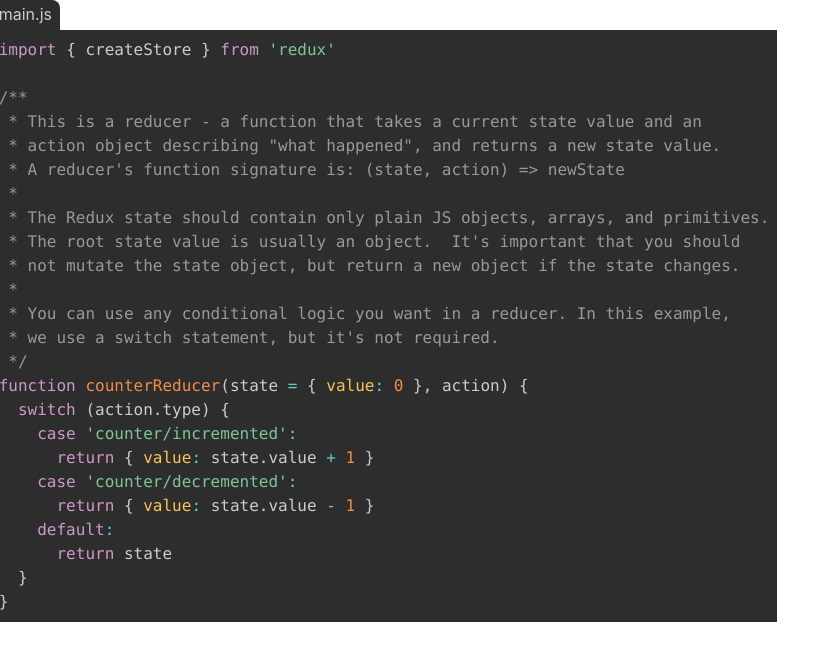
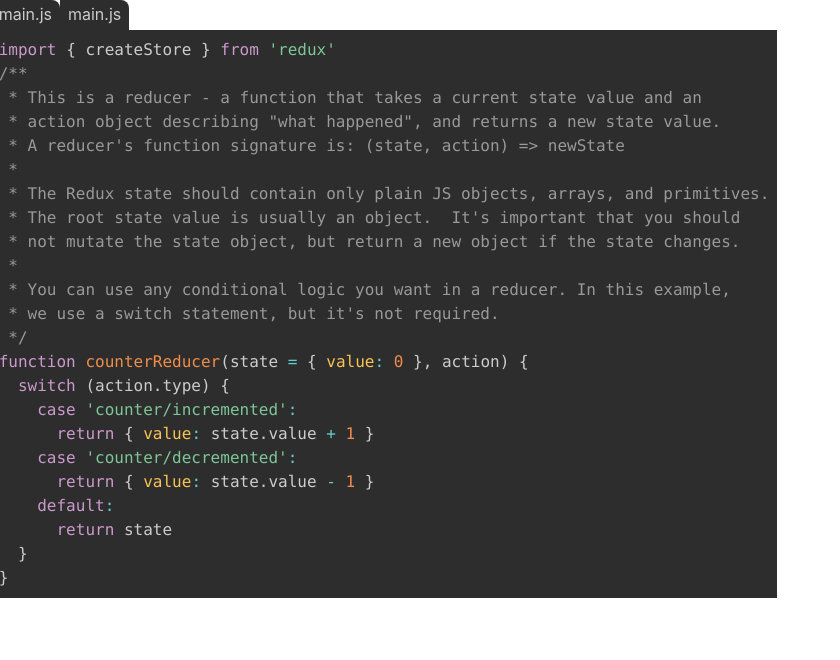
Before and after one commit to richardimaoka/react-component-factory, a React (Create React App) app: page / in a window 1280 px wide. Shown: the top 660 px of the page, without its empty margins (0-840 px from the left). Built offline with nearby package versions, Linux system fonts and the light colour scheme.

Commit message:
file tab bar

```diff
--- a/src/App.tsx
+++ b/src/App.tsx
@@ -29,6 +29,28 @@ export const FileTab = ({ filename }: FileTabProps) => (
   </div>
 )
 
+interface FileNameTabBarProps {
+  files: File[]
+  selectFileIndex: number
+}
+
+export const FileNameTabBar = ({
+  files,
+  selectFileIndex,
+}: FileNameTabBarProps) => {
+  return (
+    <div
+      css={css`
+        display: flex;
+      `}
+    >
+      {files.map((file, index) => (
+        <FileTab key={index} filename={files[selectFileIndex].filename} />
+      ))}
+    </div>
+  )
+}
+
 interface FileContentProps {
   filecontent: string
 }
@@ -57,32 +79,25 @@ export const FileContent = ({ filecontent }: FileContentProps) => {
   )
 }
 
-interface SingleFileProps {
+interface File {
   filename: string
   filecontent: string
 }
+interface FileViewerProps {
+  files: File[]
+  selectFileIndex: number
+}
 
-export const SingleFile = ({ filename, filecontent }: SingleFileProps) => (
-  <div>
-    <FileTab filename={filename} />
-    <FileContent filecontent={filecontent} />
-  </div>
-)
+export const FileViewer = ({ files, selectFileIndex }: FileViewerProps) => {
+  return (
+    <div>
+      <FileNameTabBar files={files} selectFileIndex={selectFileIndex} />
+      <FileContent filecontent={files[selectFileIndex].filecontent} />
+    </div>
+  )
+}
 
-export const MainContainer = () => {
-  return (
-    <main>
-      <div
-        css={css`
-          display: flex;
-          justify-content: center;
-          width: 768px;
-        `}
-      >
-        <SingleFile
-          filename={'main.js'}
-          filecontent={`import { createStore } from 'redux'
-
+const fileContentMainJs = `import { createStore } from 'redux'
 /**
  * This is a reducer - a function that takes a current state value and an
  * action object describing "what happened", and returns a new state value.
@@ -104,7 +119,79 @@ function counterReducer(state = { value: 0 }, action) {
     default:
       return state
   }
-}`}
+}`
+
+const fileContentPackageJson = `{
+  "name": "my-app",
+  "version": "0.1.0",
+  "private": true,
+  "dependencies": {
+    "@emotion/react": "^11.5.0",
+    "@testing-library/jest-dom": "^5.11.4",
+    "@testing-library/react": "^11.1.0",
+    "@testing-library/user-event": "^12.1.10",
+    "@types/jest": "^26.0.15",
+    "@types/node": "^12.0.0",
+    "@types/react": "^17.0.0",
+    "@types/react-dom": "^17.0.0",
+    "prismjs": "^1.25.0",
+    "react": "^17.0.2",
+    "react-dom": "^17.0.2",
+    "react-scripts": "4.0.3",
+    "web-vitals": "^1.0.1"
+  },
+  "scripts": {
+    "start": "react-scripts start",
+    "build": "react-scripts build",
+    "test": "react-scripts test",
+    "eject": "react-scripts eject"
+  },
+  "eslintConfig": {
+    "extends": [
+      "react-app",
+      "react-app/jest"
+    ]
+  },
+  "browserslist": {
+    "production": [
+      ">0.2%",
+      "not dead",
+      "not op_mini all"
+    ],
+    "development": [
+      "last 1 chrome version",
+      "last 1 firefox version",
+      "last 1 safari version"
+    ]
+  },
+  "devDependencies": {
+    "@types/prismjs": "^1.16.6",
+    "@typescript-eslint/eslint-plugin": "^4.33.0",
+    "@typescript-eslint/parser": "^4.33.0",
+    "eslint": "^7.32.0",
+    "stylelint": "^13.13.1",
+    "stylelint-config-standard": "^22.0.0",
+    "typescript": "^4.4.4"
+  }
+}
+`
+
+export const MainContainer = () => {
+  return (
+    <main>
+      <div
+        css={css`
+          display: flex;
+          justify-content: center;
+          width: 768px;
+        `}
+      >
+        <FileViewer
+          files={[
+            { filename: 'main.js', filecontent: fileContentMainJs },
+            { filename: 'package.json', filecontent: fileContentPackageJson },
+          ]}
+          selectFileIndex={0}
         />
       </div>
     </main>
```
